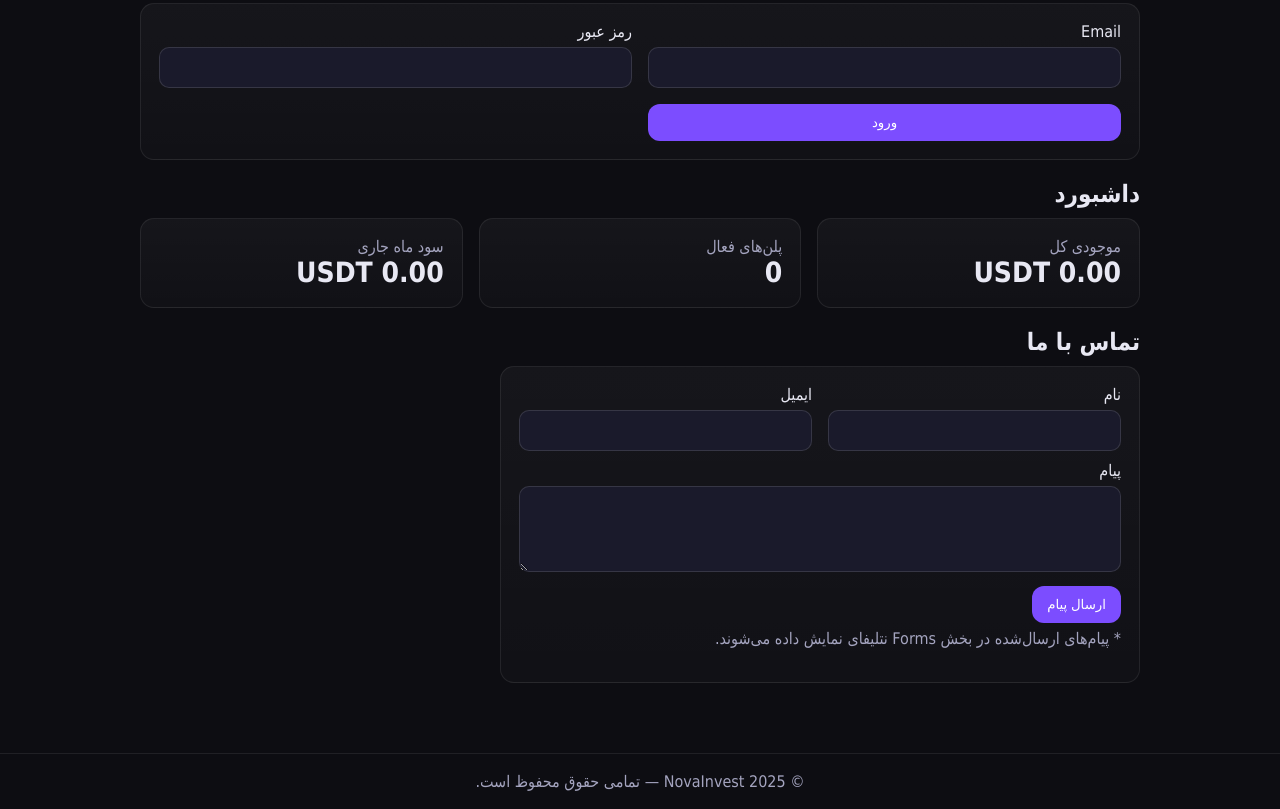
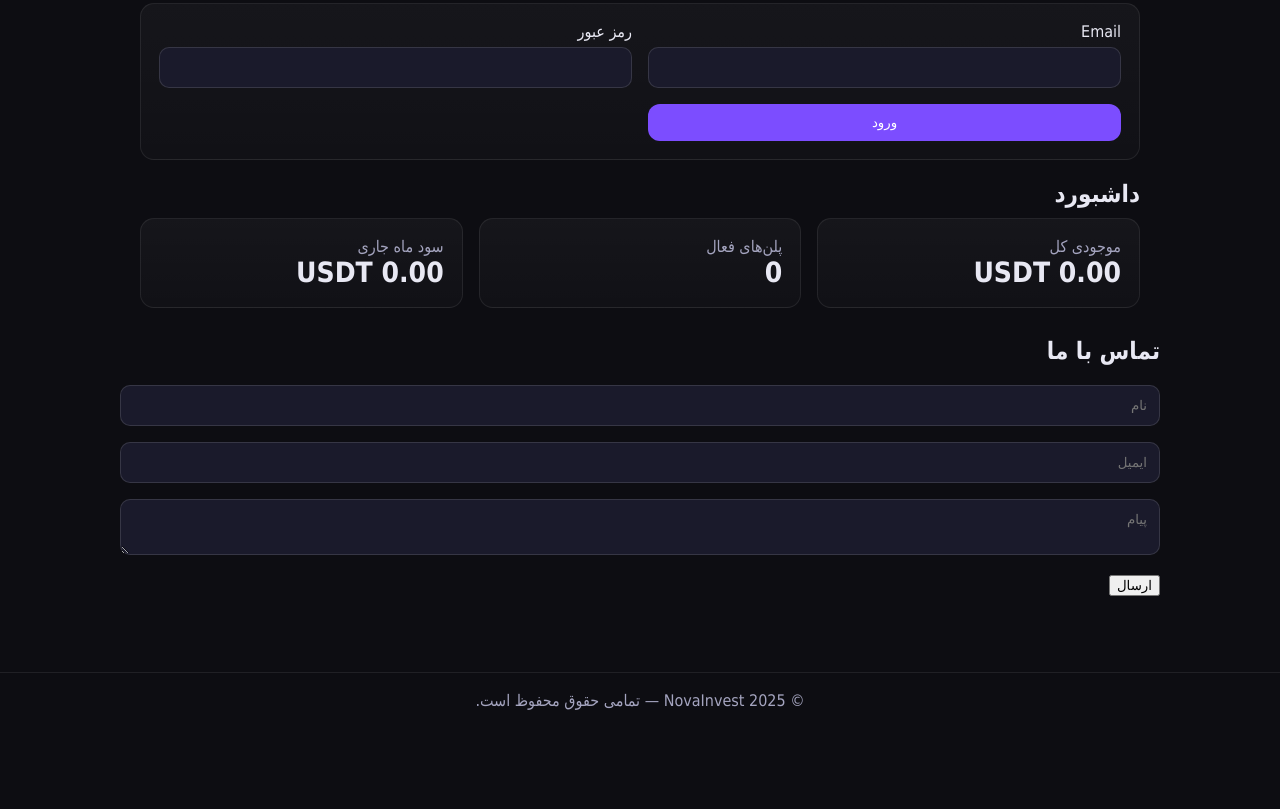
Before and after one commit to imefo/novainvest, a plain HTML site: page index.html in a window 1280 px wide. Shown: the part 1339-2148 px from the top of the page. After the commit the page ends 2067 px from the top, so only its background shows below. Drawn offline with Linux system fonts and the light colour scheme.

Commit message:
Update index.html

```diff
--- a/index.html
+++ b/index.html
@@ -199,30 +199,16 @@
       <div class="card"><div class="muted">سود ماه جاری</div><div id="dPnl" style="font-size:28px;font-weight:800">0 USDT</div></div>
     </div>
   </section>
-
-  <section id="contact" class="section">
-    <h2>تماس با ما</h2>
-    <!-- Netlify Forms -->
-    <form name="contact" method="POST" data-netlify="true" class="card" style="max-width:640px">
-      <input type="hidden" name="form-name" value="contact">
-      <div class="grid grid-2">
-        <div>
-          <label>نام</label>
-          <input name="name" required>
-        </div>
-        <div>
-          <label>ایمیل</label>
-          <input type="email" name="email" required>
-        </div>
-      </div>
-      <div style="margin-top:10px">
-        <label>پیام</label>
-        <textarea name="message" rows="4" required></textarea>
-      </div>
-      <button type="submit" class="btn primary" style="margin-top:10px">ارسال پیام</button>
-      <p class="muted" style="margin-top:6px">* پیام‌های ارسال‌شده در بخش Forms نتلیفای نمایش داده می‌شوند.</p>
-    </form>
-  </section>
+<section id="contact">
+  <h2>تماس با ما</h2>
+  <form name="contact" method="POST" data-netlify="true">
+    <input type="hidden" name="form-name" value="contact">
+    <p><input type="text" name="name" placeholder="نام" required></p>
+    <p><input type="email" name="email" placeholder="ایمیل" required></p>
+    <p><textarea name="message" placeholder="پیام" required></textarea></p>
+    <p><button type="submit">ارسال</button></p>
+  </form>
+</section>
 </main>
 
 <footer>
```
